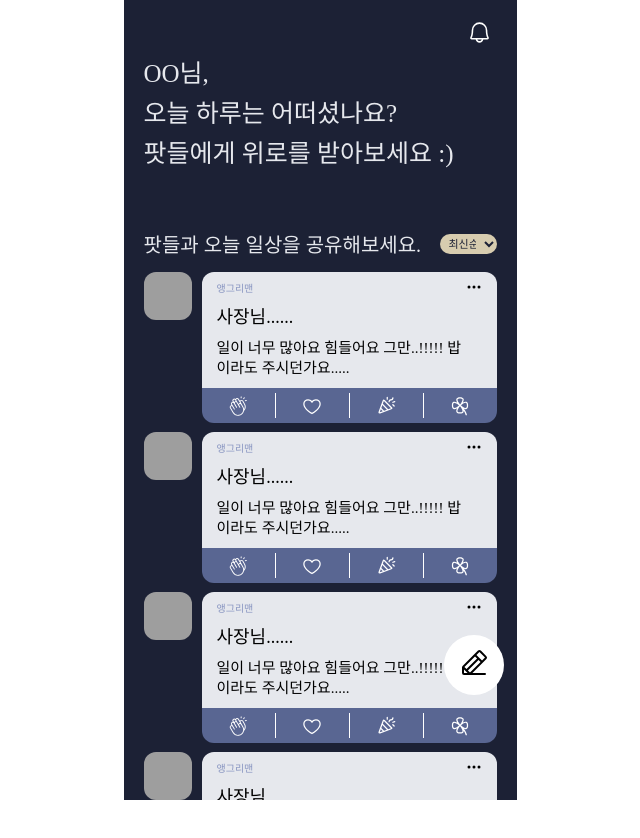
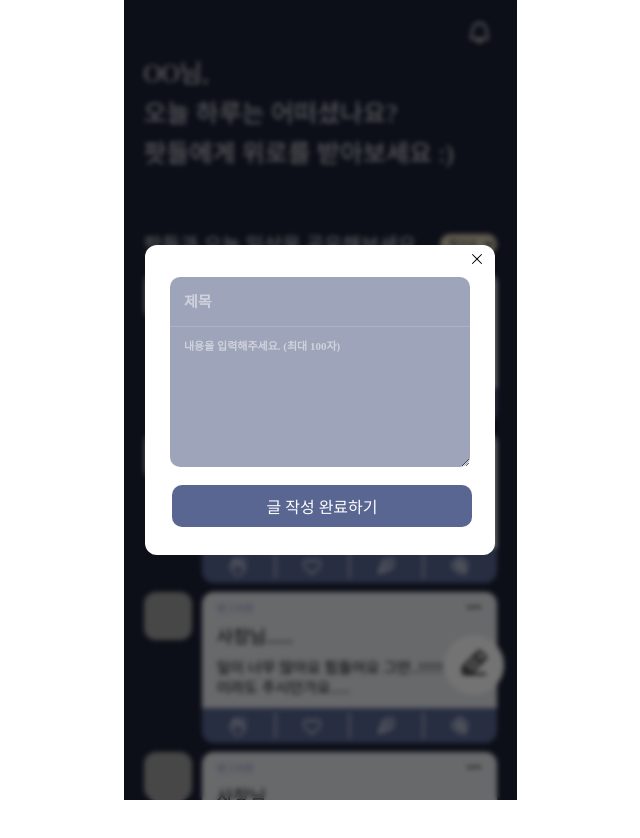
Before and after one commit to 2024-Line4Hackathon-Team17/FE, a React (Create React App) app: page /empathy in a window 1280 px wide. Both pictures are taken after a click on the element 793 px from the left and 665 px from the top of the page. Shown: the top 838 px of the page, without its empty margins (320-960 px from the left). Built offline with nearby package versions, Linux system fonts and the light colour scheme; grey boxes are pictures that could not be loaded; a web font is replaced by a local one.

Commit message:
Feat: 공감 글 커뮤니티 작성 팝업창 구현 글 작성 팝업창 구현 완료

```diff
--- a/src/components/empathy-community/EmpathyWriteBtn.jsx
+++ b/src/components/empathy-community/EmpathyWriteBtn.jsx
@@ -1,10 +1,10 @@
 import React from 'react';
 import { PiPencilLine } from "react-icons/pi";
 
-const EmpathyWriteBtn = () => {
+const EmpathyWriteBtn = ({ onClick }) => {
   return (
     <div className='empathy_write_btn_container'>
-        <div className="empathy_write_btn_inner_container btn">
+        <div className="empathy_write_btn_inner_container btn" onClick={onClick}>
             <div className="empathy_write_btn_area">
                 <PiPencilLine className="empathy_write_btn" />
             </div>
--- /dev/null
+++ b/src/components/empathy-community/EmpathyWritePopup.jsx
@@ -0,0 +1,32 @@
+import React from 'react';
+import { PiX } from "react-icons/pi";
+
+const EmpathyWritePopup = ({ onClose }) => {
+    return (
+        <div className='empathy_write_popup_container'>
+            <div className="empathy_write_popup_inner_container">
+                <div className="empathy_write_popup_back btn" onClick={onClose}></div>
+                <div className="empathy_write_popup_area">
+                    <div className="empathy_write_popup_header">
+                        <div className="empathy_write_popup_close">
+                            <PiX className="empathy_write_popup_close_icon btn" onClick={onClose} />
+                        </div>
+                    </div>
+                    <div className="empathy_write_popup_content">
+                        <div className="empathy_write_popup_title">
+                            <input type="text" placeholder='제목' />
+                        </div>
+                        <div className="empathy_write_popup_text">
+                            <textarea maxLength="100" placeholder="내용을 입력해주세요. (최대 100자)"></textarea>
+                        </div>
+                    </div>
+                    <div className="empathy_write_popup_bottom">
+                        <div className="empathy_write_popup_btn btn">글 작성 완료하기</div>
+                    </div>
+                </div>
+            </div>
+        </div>
+    )
+}
+
+export default EmpathyWritePopup
--- a/src/pages/EmpathyCommunityPage.jsx
+++ b/src/pages/EmpathyCommunityPage.jsx
@@ -1,9 +1,16 @@
-import React from 'react';
+import React, { useState } from 'react';
 import EmpathyCard from '../components/empathy-community/EmpathyCard';
 import EmpathyHeader from '../components/empathy-community/EmpathyHeader';
 import EmpathyWriteBtn from '../components/empathy-community/EmpathyWriteBtn';
+import EmpathyWritePopup from '../components/empathy-community/EmpathyWritePopup';
 
 const EmpathyCommunityPage = () => {
+  const [isPopupOpen, setIsPopupOpen] = useState(false);
+
+  const togglePopup = () => {
+    setIsPopupOpen(!isPopupOpen);
+  };
+
   return (
     <div className='empathy_community_container container'>
       <EmpathyHeader />
@@ -32,7 +39,8 @@ const EmpathyCommunityPage = () => {
       <EmpathyCard />
       <EmpathyCard />
       <EmpathyCard />
-      <EmpathyWriteBtn />
+      <EmpathyWriteBtn onClick = {togglePopup} />
+      {isPopupOpen && <EmpathyWritePopup onClose={togglePopup} />}
     </div>
   )
 }
--- a/src/styles/section/empathy-community/_empathy.scss
+++ b/src/styles/section/empathy-community/_empathy.scss
@@ -2,6 +2,7 @@
 @import '../empathy-community/header';
 @import '../empathy-community/title';
 @import '../empathy-community/writeBtn';
+@import '../empathy-community/writePopup';
 
 .empathy_card_container {
     width: 100%;
--- /dev/null
+++ b/src/styles/section/empathy-community/_writePopup.scss
@@ -0,0 +1,113 @@
+@import '../../setting/utils';
+
+.empathy_write_popup_container {
+    width: 100%;
+    height: 100vh;
+    position: absolute;
+    top: 0;
+    z-index: 10;
+
+    .empathy_write_popup_inner_container {
+        width: 100%;
+        height: 100vh;
+        position: relative;
+
+        .empathy_write_popup_back {
+            position: absolute;
+            top: 0;
+            left: 0;
+            @include size(100%, 100vh);
+            background-color: rgba(0, 0, 0, 0.55);
+            backdrop-filter: blur(2.5px);
+        }
+
+        .empathy_write_popup_area {
+            position: absolute;
+            top: 50%;
+            left: 50%;
+            transform: translate(-50%, -50%);
+            @include size(350px, 310px);
+            background-color: #fff;
+            border-radius: 12px;
+
+            .empathy_write_popup_header {
+                width: 100%;
+                display: flex;
+                justify-content: end;
+                align-items: center;
+                padding: 6px 10px;
+
+                .empathy_write_popup_close {
+                    .empathy_write_popup_close_icon {
+                        @include size(16px, 16px);
+                    }
+                }
+            }
+
+            .empathy_write_popup_content {
+                @include size(300px, 190px);
+                border-radius: 10px;
+                background: rgba(54, 65, 111, 0.48);
+                margin: 0 auto;
+
+                .empathy_write_popup_title {
+                    @include size(100%, 50px);
+                    border-bottom: 1px solid rgba(208, 211, 219, 0.30);
+
+                    >input {
+                        @include size(100%, 50px);
+                        padding: 14px;
+                        background-color: transparent;
+                        outline: none;
+                        font-size: 15px;
+                        font-weight: 600;
+
+                        &::placeholder {
+                            color: #D0D3DB;
+                            font-size: 15px;
+                            font-style: normal;
+                            font-weight: 600;
+                            line-height: normal;
+                        }
+                    }
+                }
+
+                .empathy_write_popup_text {
+                    @include size(100%, 140px);
+
+                    >textarea {
+                        @include size(100%, 140px);
+                        padding: 10px 14px;
+                        background-color: transparent;
+                        outline: none;
+                        font-size: 11px;
+                        font-weight: 600;
+
+                        &::placeholder {
+                            color: #D0D3DB;
+                            font-size: 11px;
+                            font-style: normal;
+                            font-weight: 600;
+                            line-height: normal;
+                        }
+                    }
+                }
+            }
+
+            .empathy_write_popup_bottom {
+                width: 100%;
+                padding: 18px 27px;
+
+                .empathy_write_popup_btn {
+                    @include size(300px, 42px);
+                    border-radius: 10px;
+                    background-color: #596692;
+                    display: flex;
+                    justify-content: center;
+                    align-items: center;
+                    color: #fff;
+                }
+            }
+        }
+    }
+}
```
